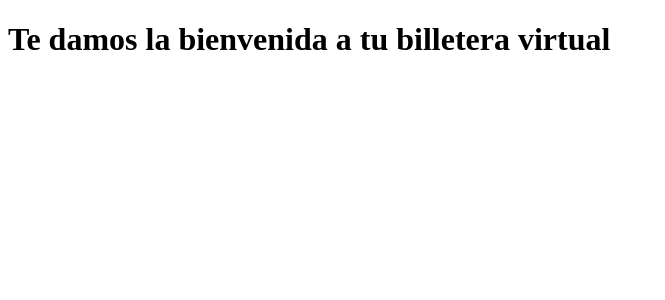
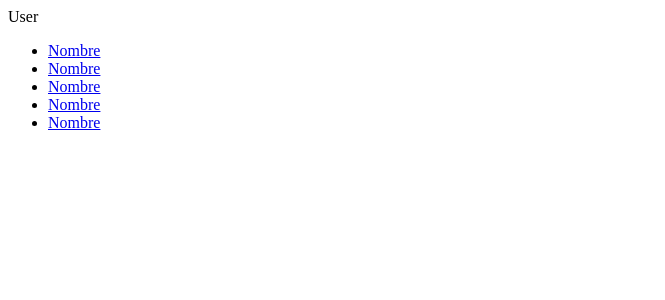
Before and after one commit to delfinaorlansky/Proyecto-integrador-1-prog-3, a React (Create React App) app in the folder mi-primer-react/: page / in a window 1280 px wide. Shown: the top 300 px of the page, without its empty margins (0-665 px from the left). Built offline with nearby package versions, Linux system fonts and the light colour scheme.

Commit message:
Componentes del Navbar

```diff
--- a/mi-primer-react/src/App.js
+++ b/mi-primer-react/src/App.js
@@ -1,10 +1,12 @@
-function App() {
+import Navbar from './components/Navbar';
+function App () {
   return (
     <div className="App">
-     <h1>Te damos la bienvenida a tu billetera virtual</h1>
-     <p>  </p>
+      <header>
+        <Navbar/>
+      </header>
     </div>
-  );
+  )
 }
 
 export default App;
--- /dev/null
+++ b/mi-primer-react/src/components/ItemMenu.js
@@ -0,0 +1,6 @@
+function ItemMenu(){
+    return(
+        <li> <a href= "linkQueVieneDeLaDB"> Nombre</a> </li>
+    );
+}
+export default ItemMenu;
--- /dev/null
+++ b/mi-primer-react/src/components/Lista.js
@@ -0,0 +1,13 @@
+import ItemMenu from './ItemMenu';
+function Lista(){
+    return (
+        <ul>
+            <ItemMenu/>
+            <ItemMenu/>
+            <ItemMenu/>
+            <ItemMenu/>
+            <ItemMenu/>
+        </ul>
+    );
+}
+export default Lista;
--- /dev/null
+++ b/mi-primer-react/src/components/Navbar.js
@@ -0,0 +1,13 @@
+import Lista from './Lista';
+
+function Navbar (){
+    return(
+        <nav>
+            <div>
+                User
+            </div>
+            <Lista/>
+        </nav>
+    );
+}
+export default Navbar;
```
